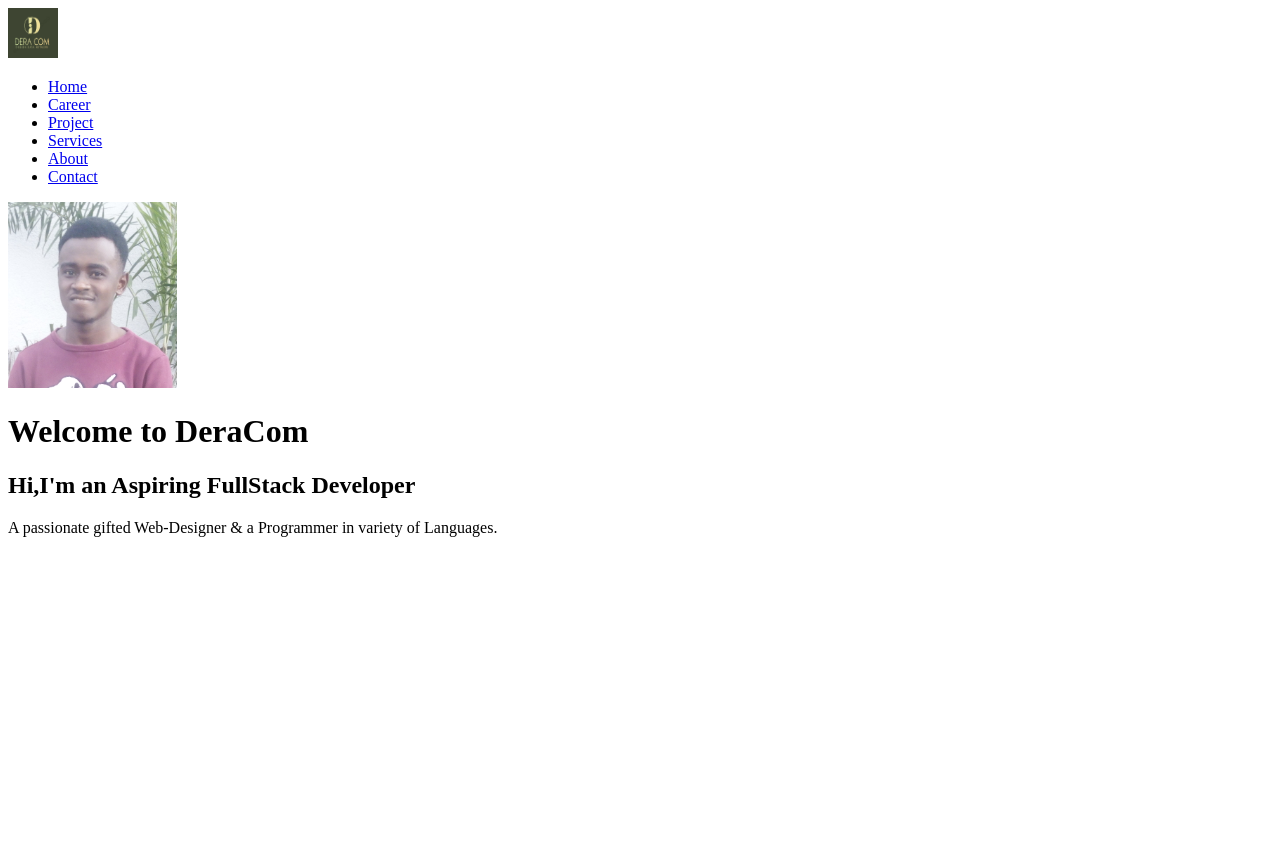
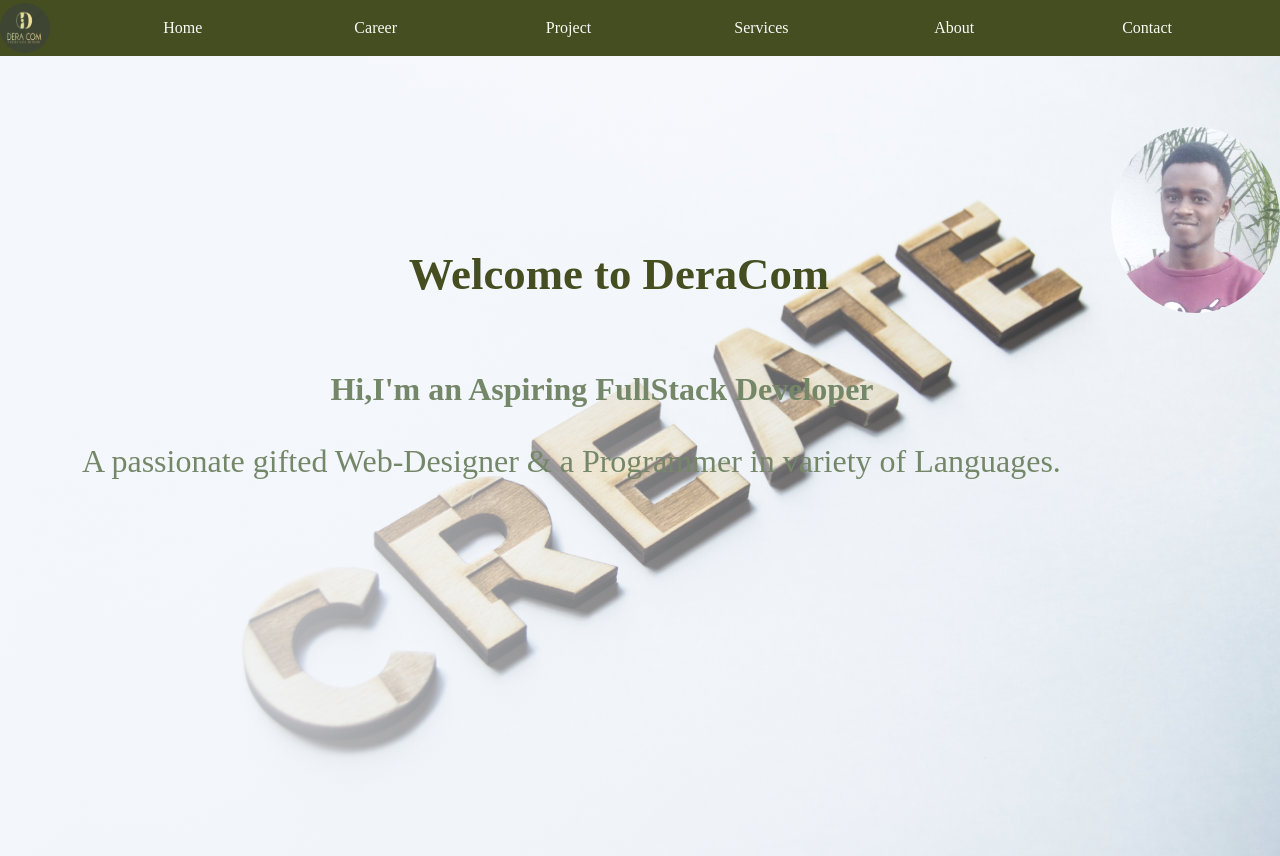
Before and after one commit to DeraCom/Html.file, a plain HTML site: page index.html in a window 1280 px wide. Before the commit the page ends 800 px from the top, so only its background shows below. Drawn offline with Linux system fonts and the light colour scheme; files whose address does not match are found by name.

Commit message:
Update index.html

```diff
--- a/index.html
+++ b/index.html
@@ -4,7 +4,7 @@
     <meta charset="UTF-8">
     <meta name="viewport" content="width=device-width, initial-scale=1.0">
     <title> Portfolio</title>
-    <link rel="stylesheet" href="./Index1.css">
+    <link rel="stylesheet" href="./style.css">
 </head>
 <body>
     <header class="header">
```
